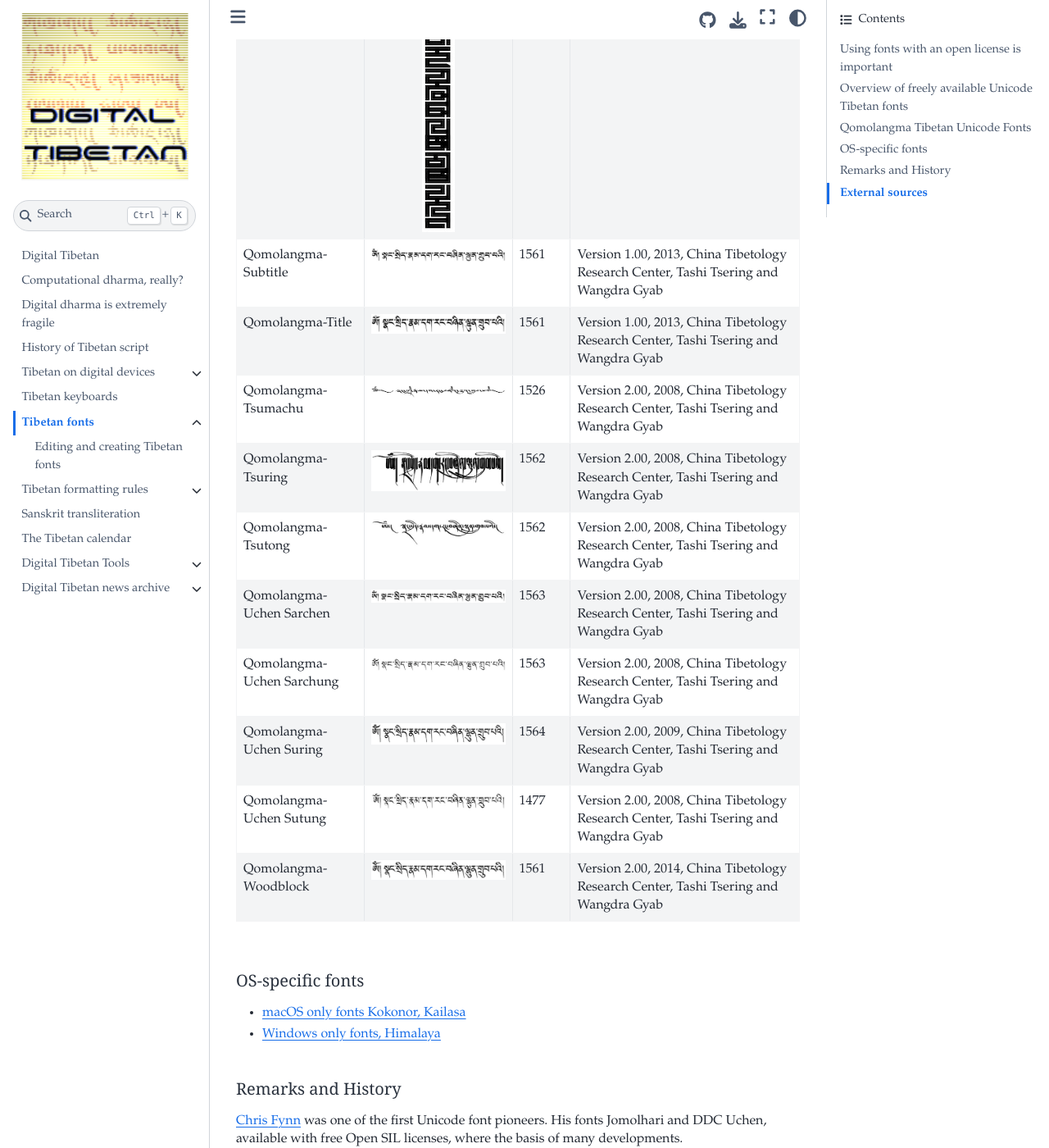
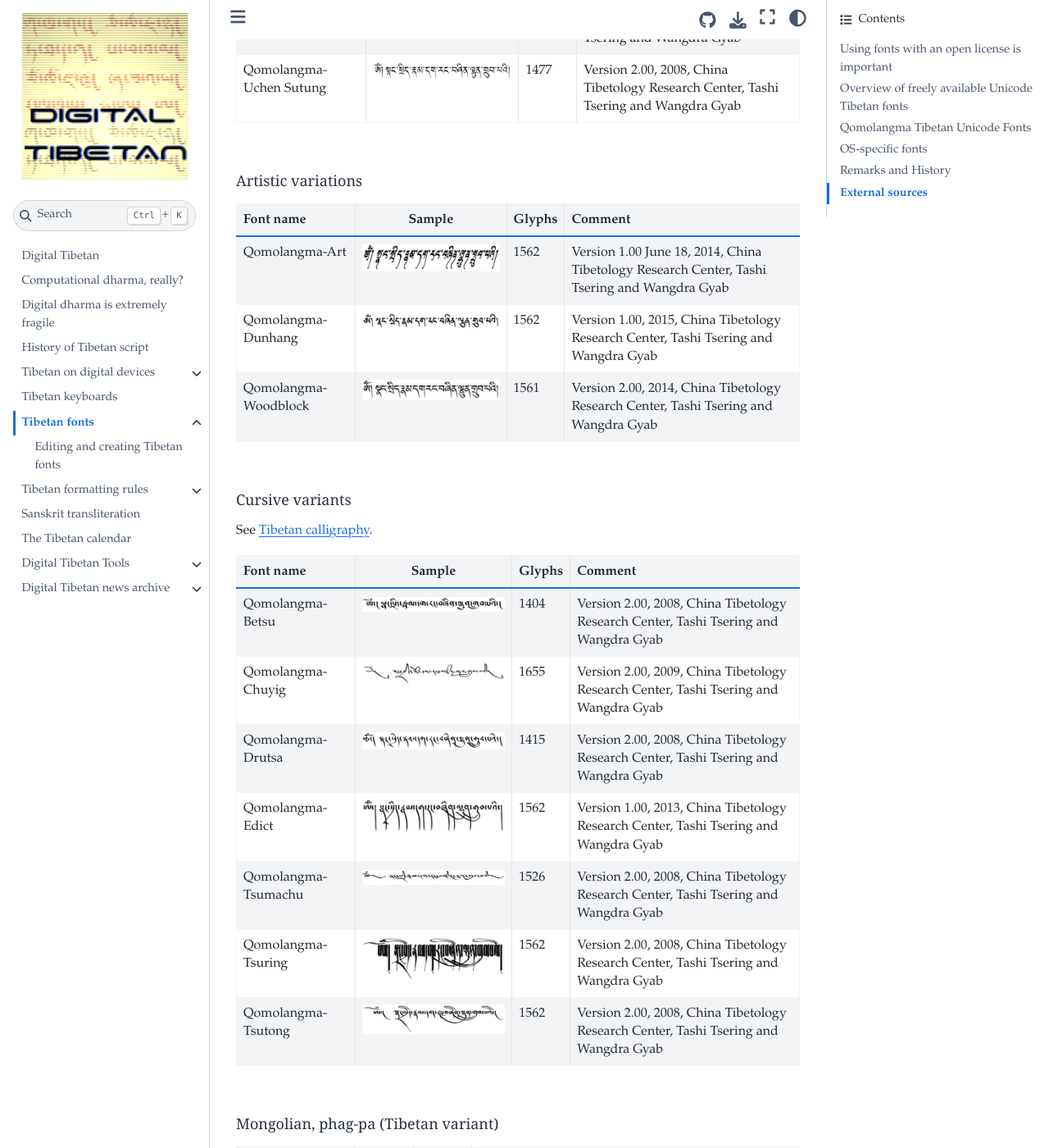
Before and after one commit to DigitalTibetan/DigitalTibetan, a Jupyter Book: the page built from docs/tibetan_fonts.md, in a window 1280 px wide and 1400 px high, scrolled down 3331 px. Shown: the whole window at 82% size. Built offline with Jupyter Book 1.0.4 settings and Sphinx 7.4.7 and the Sphinx Book theme 1.1.4, drawn with Linux system fonts in a browser that asks for light colours; some of the changed text lies outside the part shown.

Commit message:
Link to resources

```diff
--- a/_config.yml
+++ b/_config.yml
@@ -30,9 +30,8 @@
 sphinx:
   # mermaid_params = ['--theme', 'forest', '--width', '600', '--backgroundColor', 'transparent']
   config:
-    mermaid_params:
-      - --width
-      - 100%
+    mermaid_params: ['--width', '100%']
+    html_extra_path: ['resources']
   extra_extensions:
     - sphinxcontrib.mermaid
 #   config:
--- a/docs/tibetan_fonts.md
+++ b/docs/tibetan_fonts.md
@@ -34,9 +34,13 @@
 
 [^bug]: Current release-version of `Noto Serif Tibetan`, version 2.001, renders the glyph དྡྷི incorrectly. A fix is available at [noto development repository](https://github.com/googlefonts/noto-fonts/issues/2362#:~:text=https%3A//github.com/googlefonts/noto%2Dfonts/blob/main/hinted/ttf/NotoSerifTibetan/NotoSerifTibetan%2DRegular.ttf). See discussion at [bug report](https://github.com/googlefonts/noto-fonts/issues/2362).
 
-<br>
+### Text samples
 
-| Samples | Samples |
+Longer text samples, created with Scribus.
+* [Scribus document](https://digitaltibetan.github.io/DigitalTibetan/TibTest.sla)
+* [PDF version](https://digitaltibetan.github.io/DigitalTibetan/TibTest.pdf)
+
+| Samples |  |
 | ------- | ------- |
 | ![Tibetan Machine Uni](Images/TextSample_TibetanMachineUni.jpg) | ![DDC Uchen](Images/TextSample_DDCUchen.jpg) |
 | ![Jomolhari](Images/TextSample_Jomolhari.jpg) | ![Babelstone Tibetan](Images/TextSample_BabelstoneTibetan.jpg) |
@@ -44,27 +48,46 @@
 
 ## Qomolangma Tibetan Unicode Fonts
 
-These fonts are [free for non-commercial use](http://www.yalasoo.com/English/docs/yalasoo_en_qomolangma_fonts.html) only:
+These fonts are [free for non-commercial use](http://www.yalasoo.com/English/docs/yalasoo_en_qomolangma_fonts.html) only.
+
+### Uchen fonts
+
+| Font name | Sample | Glyphs | Comment |
+| --------- | :----: | ------ | ------- |
+| Qomolangma-Subtitle | ![Qomolangma-Subtitle](Images/Font_Qomolangma_Subtitle.jpg) | 1561 | Version 1.00, 2013, China Tibetology Research Center, Tashi Tsering and Wangdra Gyab |
+| Qomolangma-Title | ![Qomolangma-Title](Images/Font_Qomolangma_Title.jpg) | 1561 | Version 1.00, 2013, China Tibetology Research Center, Tashi Tsering and Wangdra Gyab |
+| Qomolangma-Uchen Sarchen | ![Qomolangma-Uchen Sarchen](Images/Font_Qomolangma_Uchen_Sarchen.jpg) | 1563 | Version 2.00, 2008, China Tibetology Research Center, Tashi Tsering and Wangdra Gyab |
+| Qomolangma-Uchen Sarchung | ![Qomolangma-Uchen Sarchung](Images/Font_Qomolangma_Uchen_Sarchung.jpg) | 1563 | Version 2.00, 2008, China Tibetology Research Center, Tashi Tsering and Wangdra Gyab |
+| Qomolangma-Uchen Suring | ![Qomolangma-Uchen Suring](Images/Font_Qomolangma_Uchen_Suring.jpg) | 1564 | Version 2.00, 2009, China Tibetology Research Center, Tashi Tsering and Wangdra Gyab |
+| Qomolangma-Uchen Sutung | ![Qomolangma-Uchen Sutung](Images/Font_Qomolangma_Uchen_Sutung.jpg) | 1477 | Version 2.00, 2008, China Tibetology Research Center, Tashi Tsering and Wangdra Gyab |
+
+### Artistic variations
 
 | Font name | Sample | Glyphs | Comment |
 | --------- | :----: | ------ | ------- |
 | Qomolangma-Art | ![Qomolangma-Art](Images/Font_Qomolangma_Art.jpg) | 1562 | Version 1.00 June 18, 2014, China Tibetology Research Center, Tashi Tsering and Wangdra Gyab |
+| Qomolangma-Dunhang | ![Qomolangma-Dunhang](Images/Font_Qomolangma_Dunhang.jpg) | 1562 | Version 1.00, 2015, China Tibetology Research Center, Tashi Tsering and Wangdra Gyab |
+| Qomolangma-Woodblock | ![Qomolangma-Woodblock](Images/Font_Qomolangma_Woodblock.jpg) | 1561 | Version 2.00, 2014, China Tibetology Research Center, Tashi Tsering and Wangdra Gyab |
+
+### Cursive variants
+
+See [Tibetan calligraphy](https://en.wikipedia.org/wiki/Tibetan_calligraphy).
+
+| Font name | Sample | Glyphs | Comment |
+| --------- | :----: | ------ | ------- |
 | Qomolangma-Betsu | ![Qomolangma-Betsu](Images/Font_Qomolangma_Betsu.jpg) | 1404 | Version 2.00, 2008, China Tibetology Research Center, Tashi Tsering and Wangdra Gyab |
 | Qomolangma-Chuyig | ![Qomolangma-Chuyig](Images/Font_Qomolangma_Chuyig.jpg) | 1655 | Version 2.00, 2009, China Tibetology Research Center, Tashi Tsering and Wangdra Gyab |
 | Qomolangma-Drutsa | ![Qomolangma-Drutsa](Images/Font_Qomolangma_Drutsa.jpg) | 1415 | Version 2.00, 2008, China Tibetology Research Center, Tashi Tsering and Wangdra Gyab |
-| Qomolangma-Dunhang | ![Qomolangma-Dunhang](Images/Font_Qomolangma_Dunhang.jpg) | 1562 | Version 1.00, 2015, China Tibetology Research Center, Tashi Tsering and Wangdra Gyab |
 | Qomolangma-Edict | ![Qomolangma-Edict](Images/Font_Qomolangma_Edict.jpg) | 1562 | Version 1.00, 2013, China Tibetology Research Center, Tashi Tsering and Wangdra Gyab |
-| Qomolangma-Horyig | ![Qomolangma-Horyig](Images/Font_Qomolangma_Horyig.jpg) | 1562 | Version 1.00, 2013, China Tibetology Research Center, Tashi Tsering and Wangdra Gyab |
-| Qomolangma-Subtitle | ![Qomolangma-Subtitle](Images/Font_Qomolangma_Subtitle.jpg) | 1561 | Version 1.00, 2013, China Tibetology Research Center, Tashi Tsering and Wangdra Gyab |
-| Qomolangma-Title | ![Qomolangma-Title](Images/Font_Qomolangma_Title.jpg) | 1561 | Version 1.00, 2013, China Tibetology Research Center, Tashi Tsering and Wangdra Gyab |
 | Qomolangma-Tsumachu | ![Qomolangma-Tsumachu](Images/Font_Qomolangma_Tsumachu.jpg) | 1526 | Version 2.00, 2008, China Tibetology Research Center, Tashi Tsering and Wangdra Gyab |
 | Qomolangma-Tsuring | ![Qomolangma-Tsuring](Images/Font_Qomolangma_Tsuring.jpg) | 1562 | Version 2.00, 2008, China Tibetology Research Center, Tashi Tsering and Wangdra Gyab |
 | Qomolangma-Tsutong | ![Qomolangma-Tsutong](Images/Font_Qomolangma_Tsutong.jpg) | 1562 | Version 2.00, 2008, China Tibetology Research Center, Tashi Tsering and Wangdra Gyab |
-| Qomolangma-Uchen Sarchen | ![Qomolangma-Uchen Sarchen](Images/Font_Qomolangma_Uchen_Sarchen.jpg) | 1563 | Version 2.00, 2008, China Tibetology Research Center, Tashi Tsering and Wangdra Gyab |
-| Qomolangma-Uchen Sarchung | ![Qomolangma-Uchen Sarchung](Images/Font_Qomolangma_Uchen_Sarchung.jpg) | 1563 | Version 2.00, 2008, China Tibetology Research Center, Tashi Tsering and Wangdra Gyab |
-| Qomolangma-Uchen Suring | ![Qomolangma-Uchen Suring](Images/Font_Qomolangma_Uchen_Suring.jpg) | 1564 | Version 2.00, 2009, China Tibetology Research Center, Tashi Tsering and Wangdra Gyab |
-| Qomolangma-Uchen Sutung | ![Qomolangma-Uchen Sutung](Images/Font_Qomolangma_Uchen_Sutung.jpg) | 1477 | Version 2.00, 2008, China Tibetology Research Center, Tashi Tsering and Wangdra Gyab |
-| Qomolangma-Woodblock | ![Qomolangma-Woodblock](Images/Font_Qomolangma_Woodblock.jpg) | 1561 | Version 2.00, 2014, China Tibetology Research Center, Tashi Tsering and Wangdra Gyab |
+
+### Mongolian, phag-pa (Tibetan variant)
+
+| Font name | Sample | Glyphs | Comment |
+| --------- | :----: | ------ | ------- |
+| Qomolangma-Horyig | ![Qomolangma-Horyig](Images/Font_Qomolangma_Horyig.jpg) | 1562 | Version 1.00, 2013, China Tibetology Research Center, Tashi Tsering and Wangdra Gyab, see [Phag-pa](https://en.wikipedia.org/wiki/%CA%BCPhags-pa_script) |
 
 ## OS-specific fonts
 
```
